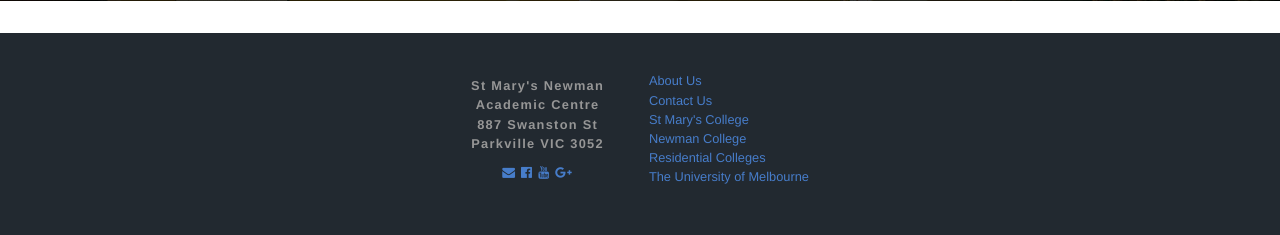
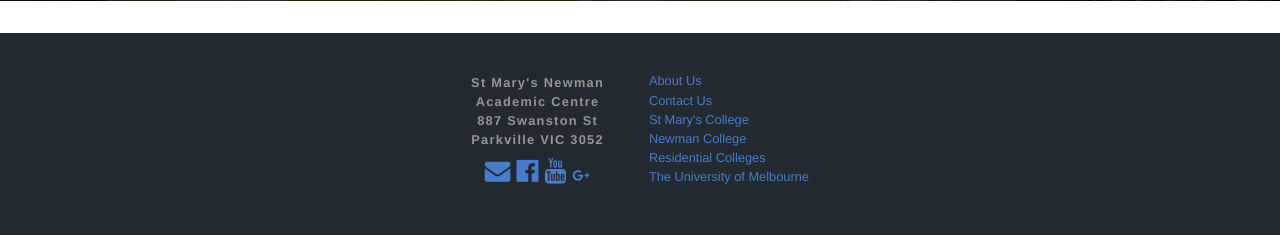
Before and after one commit to rjsproxy/snacweb, a Django app: page / in a window 1280 px wide. Shown: the part 799-1034 px from the top of the page. Run offline with Django 3.2, Linux system fonts and the light colour scheme; data that the repository does not hold is empty; some libraries are stand-ins or nearby versions.

Commit message:
Update install docs. Enlarge footer icons.

```diff
--- a/website/snac/templates/snac/snac_footer.html
+++ b/website/snac/templates/snac/snac_footer.html
@@ -6,10 +6,10 @@
         Parkville VIC 3052
     </p>
     <p>
-        <a href="mailto:library@snac.unimelb.edu.au"><i class="fa fa-envelope"></i></a>
-        <a href="https://www.facebook.com/snacunimelb"><i class="fa fa-facebook-official"></i></a>
-        <a href="https://www.youtube.com/user/snacademicentre"><i class="fa fa-youtube"></i></a>
-        <a href="https://plus.google.com/106322446685870365554/about"><i class="fa fa-google-plus"></i></a>
+        <a href="mailto:library@snac.unimelb.edu.au"><i class="fa fa-envelope fa-2x"></i></a>
+        <a href="https://www.facebook.com/snacunimelb"><i class="fa fa-facebook-official fa-2x"></i></a>
+        <a href="https://www.youtube.com/user/snacademicentre"><i class="fa fa-youtube fa-2x"></i></a>
+        <a href="https://plus.google.com/106322446685870365554/about fa-2x"><i class="fa fa-google-plus"></i></a>
         <!--
         <a href=""><i class="fa fa-rss"></i></a>
         -->
```
Also changed, not shown: 1 other file.
